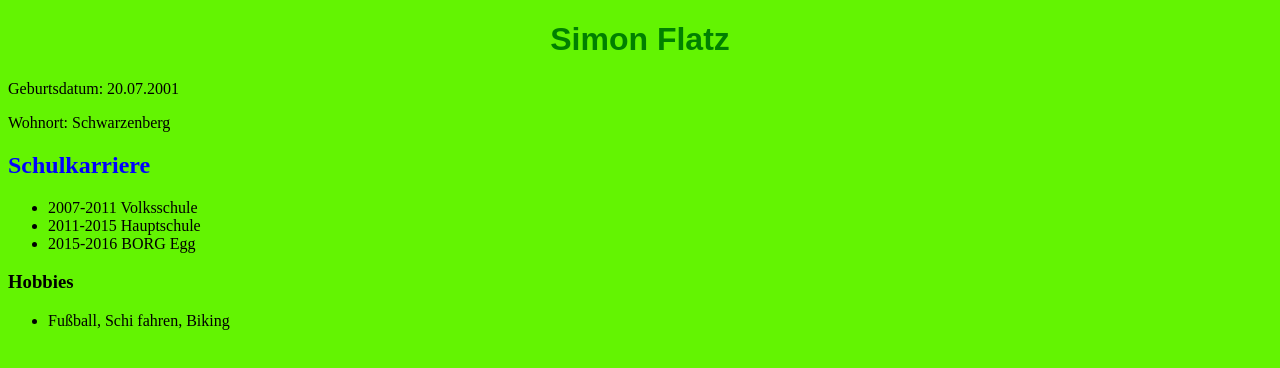
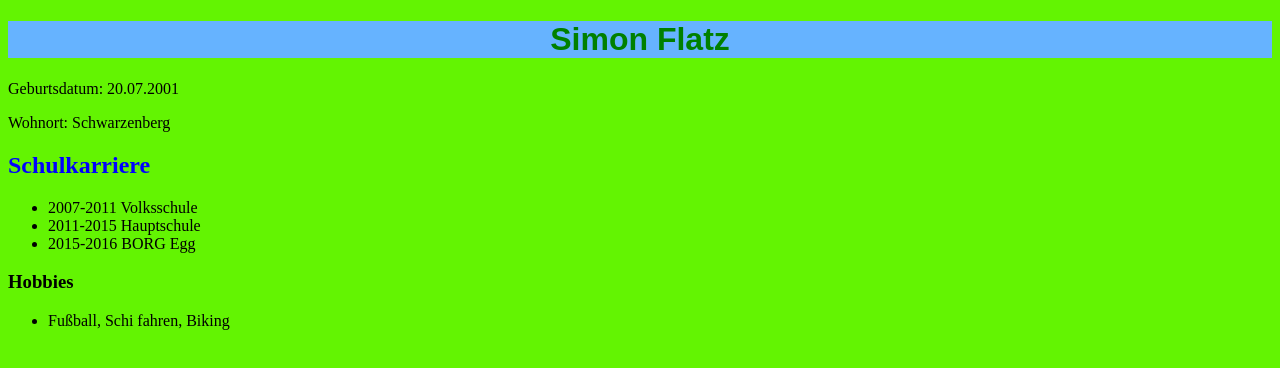
Before and after one commit to simonflatz/expert-sniffle.github.io, a plain HTML site: page resume/index.html in a window 1280 px wide. Drawn offline with Linux system fonts and the light colour scheme.

Commit message:
Update stylesheet.css

```diff
--- a/resume/stylesheet.css
+++ b/resume/stylesheet.css
@@ -4,7 +4,7 @@ h1{
   font-family: Arial;
   color: green;
   text-align: center;
-  background-color: #63f402;
+  background-color: #66b3ff;
 }
 h2{
   color: blue;
```
